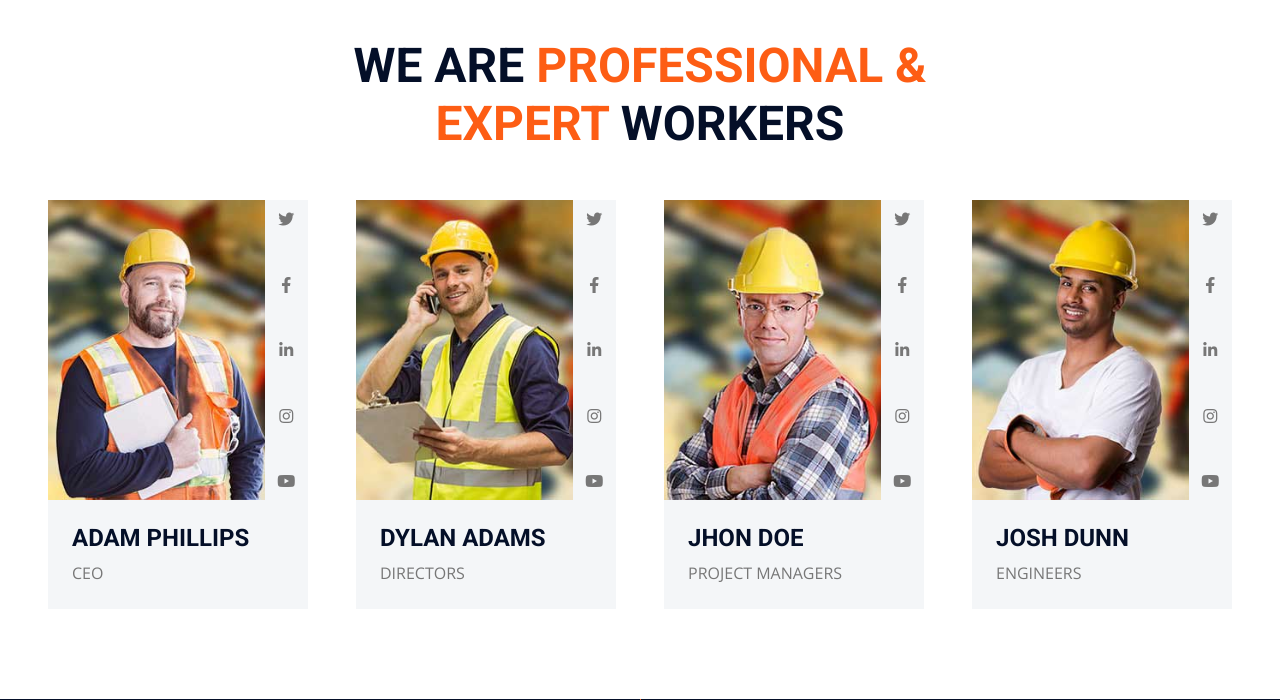
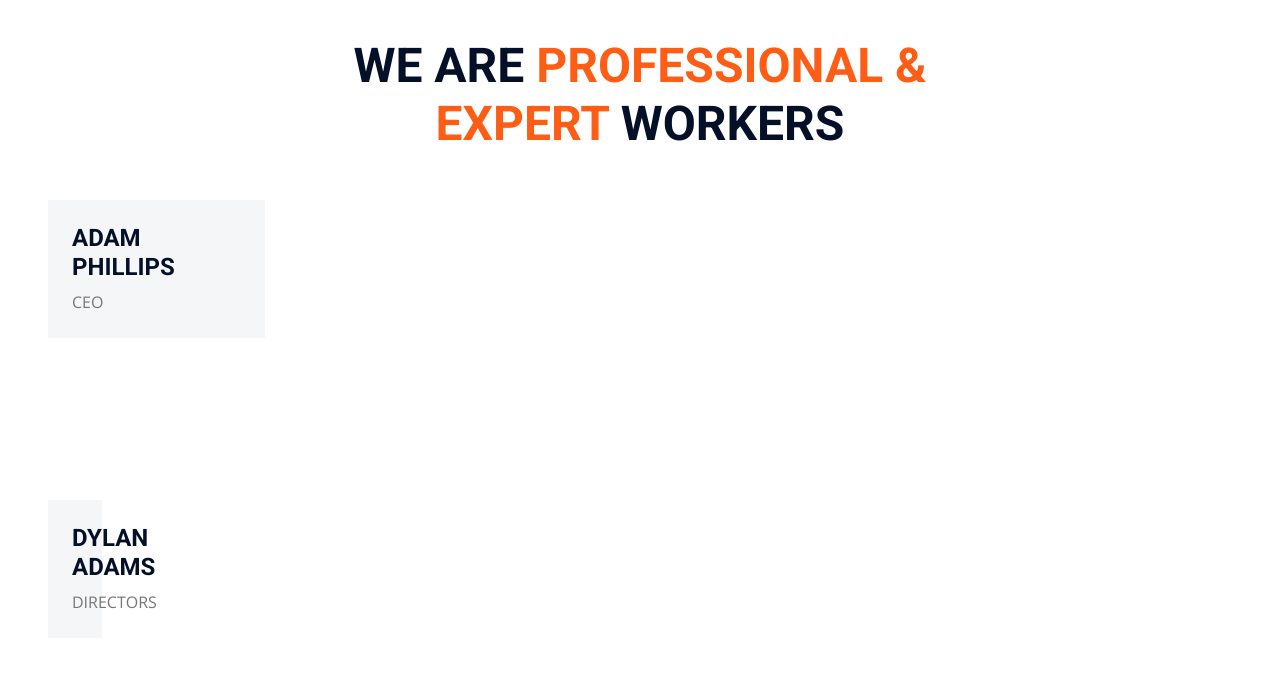
Before and after one commit to Nuel1st/construct, a Django app: page /team/ in a window 1280 px wide. Shown: the part 150-850 px from the top of the page. Run offline with Django 5.2, Linux system fonts and the light colour scheme; some libraries are stand-ins or nearby versions.

Commit message:
Update team.html

```diff
--- a/lebtech/templates/team.html
+++ b/lebtech/templates/team.html
@@ -12,7 +12,7 @@
             <div class="col-xl-3 col-lg-4 col-md-6">
                 <div class="row g-0">
                     <div class="col-10" style="min-height: 300px;">
-                        <div class="position-relative h-100">
+                        <!-- <div class="position-relative h-100">
                             <img class="position-absolute w-100 h-100" src="img/team-1.jpg" style="object-fit: cover;">
                         </div>
                     </div>
@@ -24,7 +24,7 @@
                             <a class="btn" href="#"><i class="fab fa-instagram"></i></a>
                             <a class="btn" href="#"><i class="fab fa-youtube"></i></a>
                         </div>
-                    </div>
+                    </div> -->
                     <div class="col-12">
                         <div class="bg-light p-4">
                             <h4 class="text-uppercase">Adam Phillips</h4>
@@ -36,7 +36,7 @@
             <div class="col-xl-3 col-lg-4 col-md-6">
                 <div class="row g-0">
                     <div class="col-10" style="min-height: 300px;">
-                        <div class="position-relative h-100">
+                        <!-- <div class="position-relative h-100">
                             <img class="position-absolute w-100 h-100" src="img/team-2.jpg" style="object-fit: cover;">
                         </div>
                     </div>
@@ -48,7 +48,7 @@
                             <a class="btn" href="#"><i class="fab fa-instagram"></i></a>
                             <a class="btn" href="#"><i class="fab fa-youtube"></i></a>
                         </div>
-                    </div>
+                    </div> -->
                     <div class="col-12">
                         <div class="bg-light p-4">
                             <h4 class="text-uppercase">Dylan Adams</h4>
@@ -60,7 +60,7 @@
             <div class="col-xl-3 col-lg-4 col-md-6">
                 <div class="row g-0">
                     <div class="col-10" style="min-height: 300px;">
-                        <div class="position-relative h-100">
+                        <!-- <div class="position-relative h-100">
                             <img class="position-absolute w-100 h-100" src="img/team-3.jpg" style="object-fit: cover;">
                         </div>
                     </div>
@@ -72,7 +72,7 @@
                             <a class="btn" href="#"><i class="fab fa-instagram"></i></a>
                             <a class="btn" href="#"><i class="fab fa-youtube"></i></a>
                         </div>
-                    </div>
+                    </div> -->
                     <div class="col-12">
                         <div class="bg-light p-4">
                             <h4 class="text-uppercase">Jhon Doe</h4>
@@ -84,7 +84,7 @@
             <div class="col-xl-3 col-lg-4 col-md-6">
                 <div class="row g-0">
                     <div class="col-10" style="min-height: 300px;">
-                        <div class="position-relative h-100">
+                        <!-- <div class="position-relative h-100">
                             <img class="position-absolute w-100 h-100" src="img/team-4.jpg" style="object-fit: cover;">
                         </div>
                     </div>
@@ -96,7 +96,7 @@
                             <a class="btn" href="#"><i class="fab fa-instagram"></i></a>
                             <a class="btn" href="#"><i class="fab fa-youtube"></i></a>
                         </div>
-                    </div>
+                    </div> -->
                     <div class="col-12">
                         <div class="bg-light p-4">
                             <h4 class="text-uppercase">Josh Dunn</h4>
```
